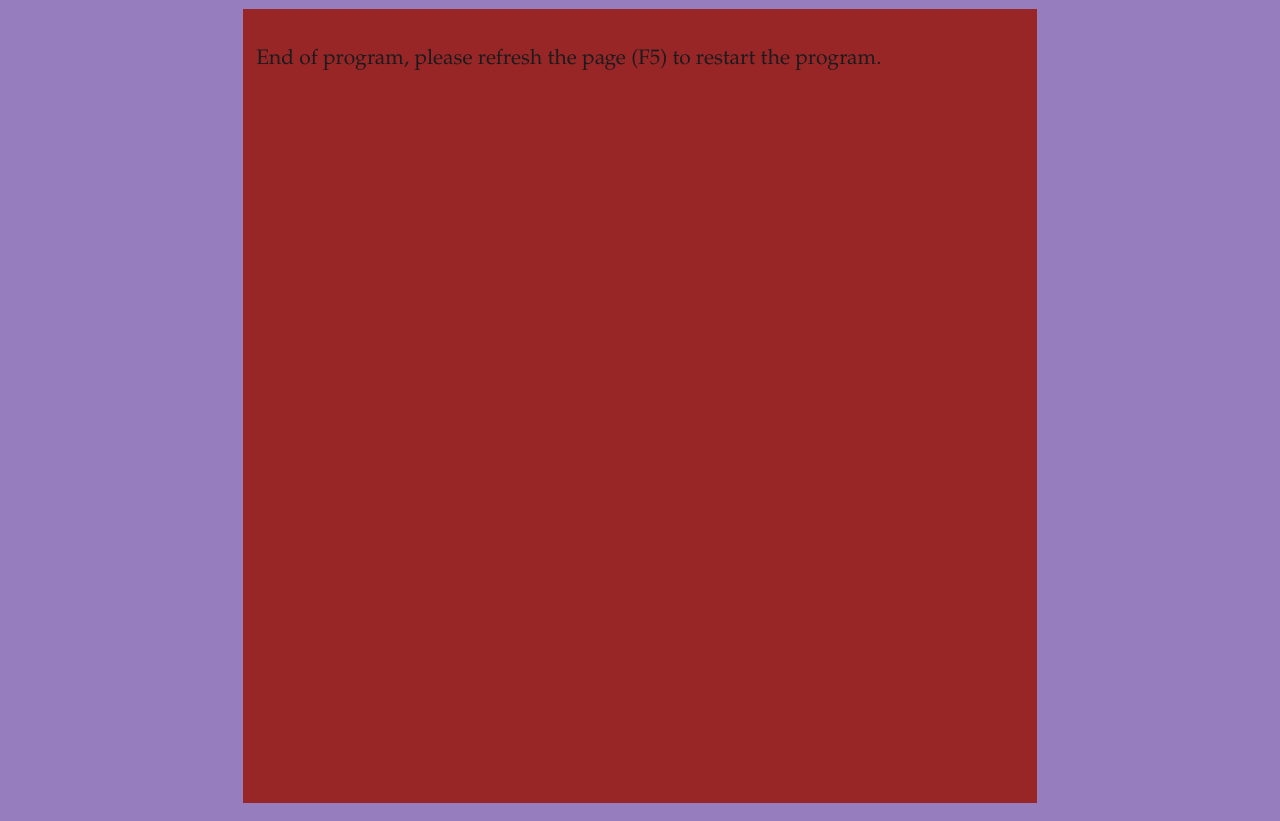
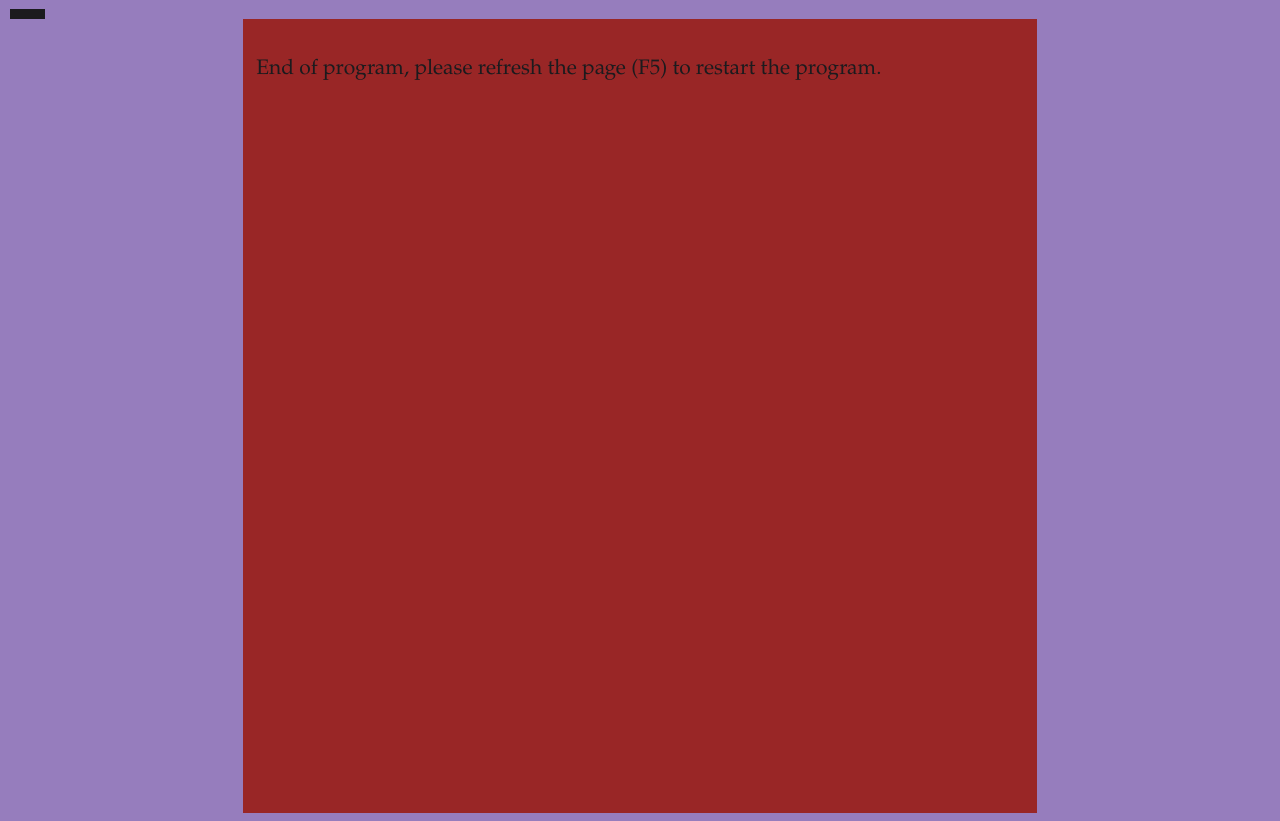
Before and after one commit to itsmoongoose/Gift-Lists, a website: page src/index.html in a window 1280 px wide. Shown: the part 72-893 px from the top of the page. Drawn offline with Linux system fonts and the light colour scheme.

Commit message:
Add details for border/container around user photo

```diff
--- a/src/css/styles.css
+++ b/src/css/styles.css
@@ -68,6 +68,14 @@ body, #themes {
     border: 5px solid var(--red);
 }
 
+.user-photo-container {
+    width: 2%;
+    position: sticky;
+    top: 10px;
+    left: 10px;
+    border: 5px solid var(--black)
+}
+
 .flash>.editing::after {
  content: "|";
  font-weight: bolder;
```
